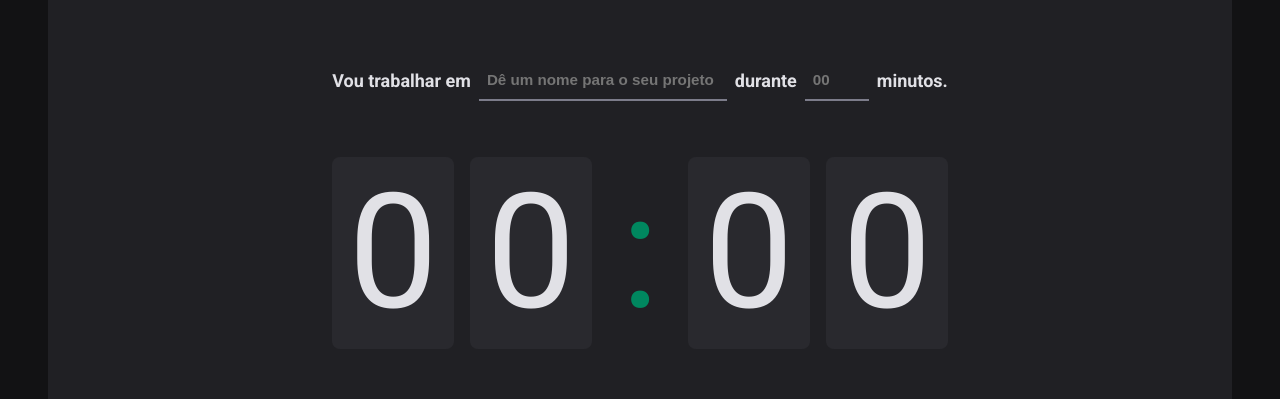
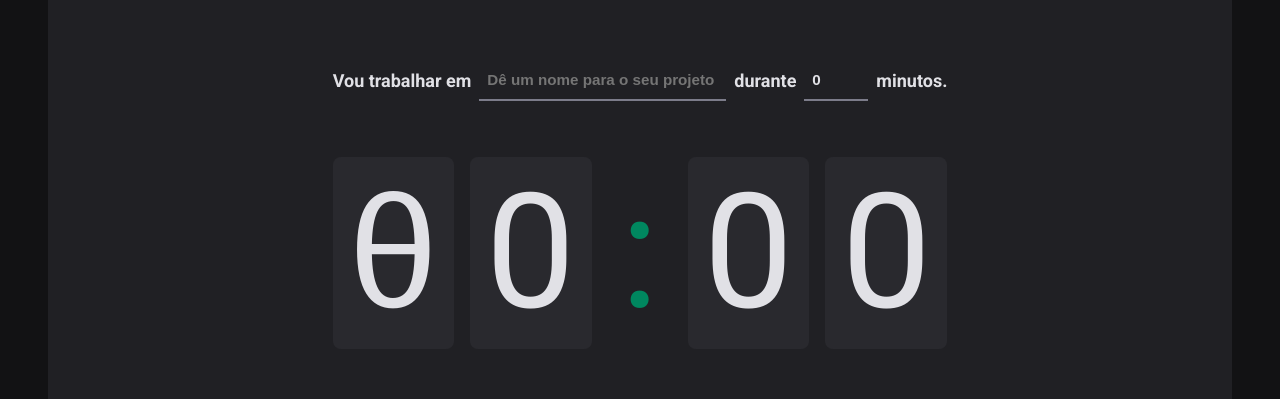
Before and after one commit to cnncauan/igniteTimerr, a React (Vite) app: page / in a window 1280 px wide. Shown: the part 166-565 px from the top of the page. Built offline with nearby package versions, Linux system fonts and the light colour scheme.

Commit message:
adding interface by the zod

```diff
--- a/src/pages/Home/index.tsx
+++ b/src/pages/Home/index.tsx
@@ -22,12 +22,21 @@ const newCycleFormValidationSchema = zod.object({
     .max(60, "o ciclo precisa de ser no máximo 60min"),
 });
 
+// interface NewCycleFormData {
+//   task: string;
+//   minuteAmount: number;
+// }
+
 export function Home() {
   const { register, handleSubmit, watch } = useForm({
     resolver: zodResolver(newCycleFormValidationSchema),
+    defaultValues: {
+      minuteAmout: 0,
+      task: "",
+    },
   });
 
-  function handleCreateNewSubmit(data: any) {
+  function handleCreateNewSubmit(data: NewCycleFormData) {
     console.log(data);
   }
 
@@ -67,7 +76,7 @@ export function Home() {
         </FormConteiner>
 
         <CountdownContainer>
-          <span>0</span>
+          <span>θ</span>
           <span>0</span>
           <Separator>:</Separator>
           <span>0</span>
```
